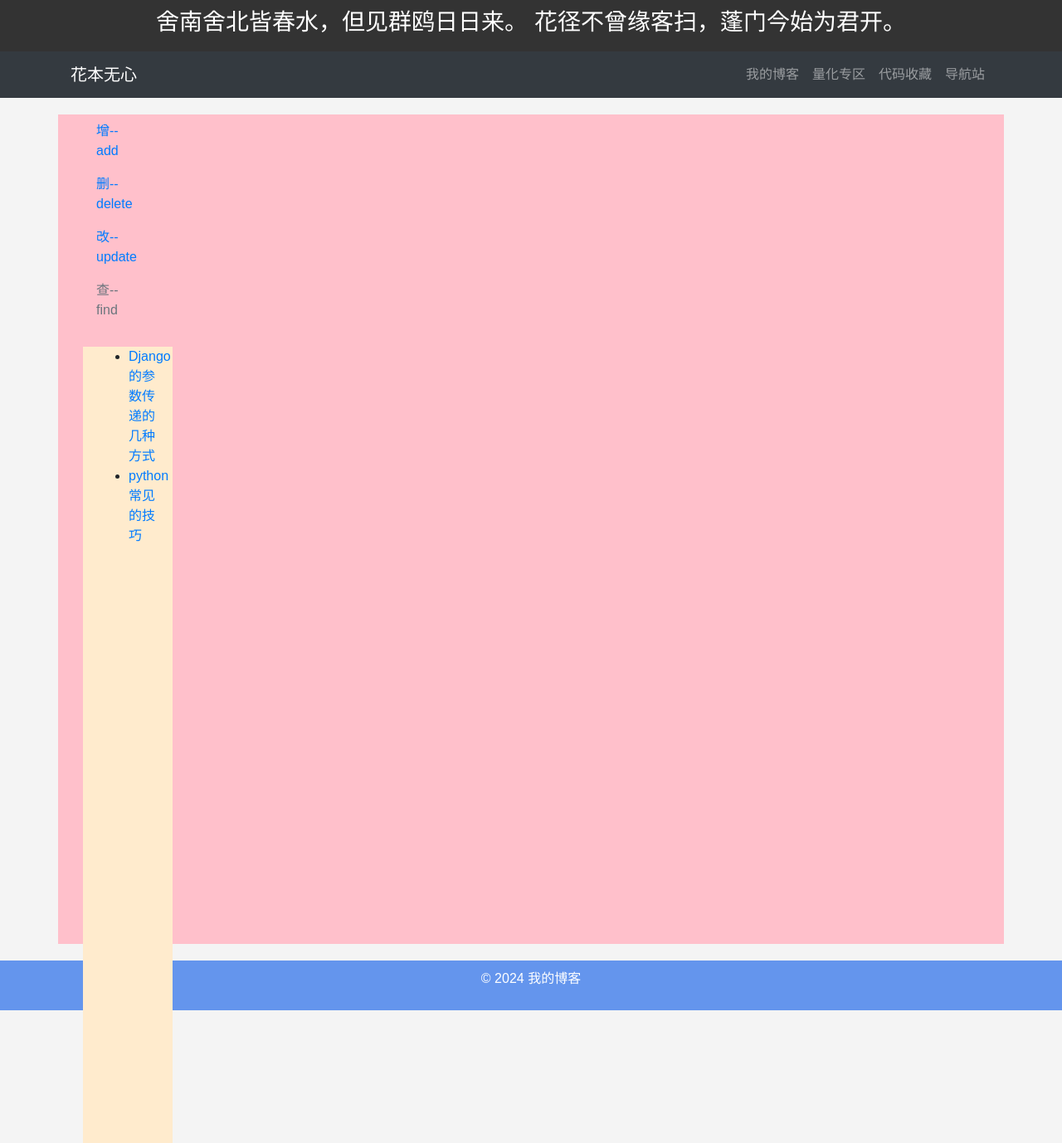
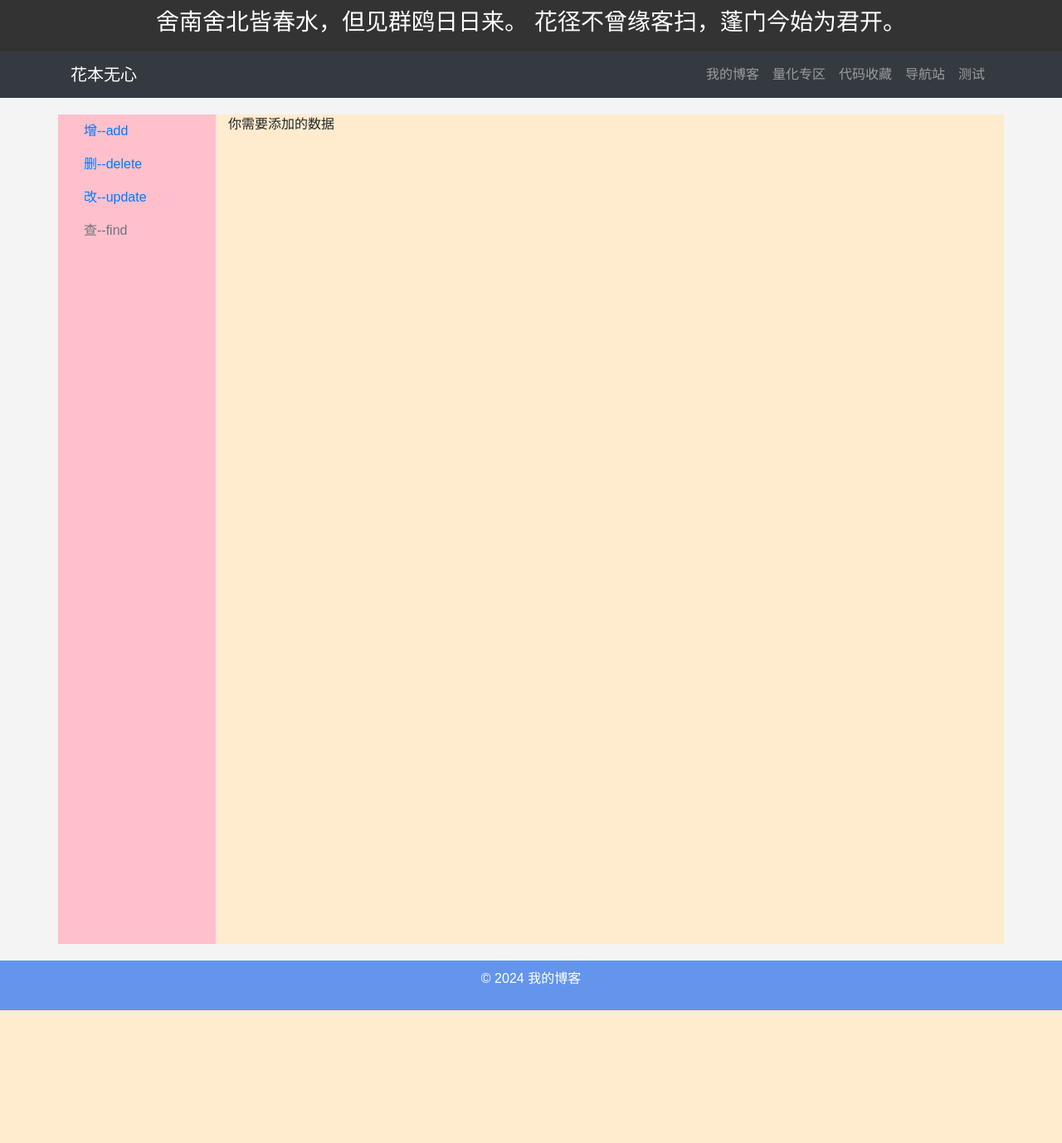
Before and after one commit to xiejunliang2021/Dj_Blog, a Django app: page /blog/add/ in a window 1280 px wide. Shown: the top 1378 px of the page at 83% size. After the commit the page ends 1218 px from the top, so only its background shows below. Run offline with Django 4.2, Linux system fonts and the light colour scheme; some libraries are stand-ins or nearby versions.

Commit message:
在一级导航添加了测试选项，并在二级导航添加了增删改查

```diff
--- a/templates/index.html
+++ b/templates/index.html
@@ -62,6 +62,9 @@
                     <li class="nav-item">
                         <a class="nav-link" href="#">导航站</a>
                     </li>
+                    <li class="nav-item">
+                        <a class="nav-link" href="{% url 'blog:django_test' %}">测试</a>
+                    </li>
                 </ul>
             </div>
         </div>
@@ -107,24 +110,6 @@
 
 
 
-{#        <div class="container">#}
-{#            <h2>git常用命令</h2>#}
-{#            <div>#}
-{#                <ol>#}
-{#                    <li>git add. 将当前文件下的内容添加到暂存区</li>#}
-{#                    <li>git commit -m "第一次修改文件"</li>#}
-{#                    <li>git push origin master  # 推送到GitHub</li>#}
-{#                    <li>git fetch</li>#}
-{#                    <li>执行 git fetch origin master 时，它的意思是从名为 origin 的远程上拉取名为 master 的分支到本地分支 origin/master 中。既然是拉取代码，当然需要同时指定远程名与分支名，所以分开写</li>#}
-{#                    <li>执行 git merge origin/master 时，它的意思是合并名为 origin/master 的分支到当前所在分支。既然是分支的合并，当然就与远程名没有直接的关系，所以没有出现远程名。需要指定的是被合并的分支</li>#}
-{#                    <li>执行 git push origin master 时，它的意思是推送本地的 master 分支到远程 origin，涉及到远程以及分支，当然也得分开写了。</li>#}
-{#                </ol>#}
-{#            </div>#}
-{#            #}
-{#            </div>#}
-
-
-
     </section>
     <footer>
         <p>&copy; 2024 我的博客</p>
--- a/templates/test_add.html
+++ b/templates/test_add.html
@@ -1,5 +1,5 @@
 {% extends 'test_blog.html' %}
 
-{% block body_stock %}
+{% block body %}
     <div>你需要添加的数据</div>
 {% endblock %}
--- a/templates/test_blog.html
+++ b/templates/test_blog.html
@@ -1,10 +1,8 @@
 {% extends 'index.html' %}
 
 {% block second_nav %}
-     <div class="container" style="background-color:pink; height: 1000px">
-          <div class="row">
-            <div class="col-sm-2">
-              <ul class="nav flex-column">
+
+    <ul class="nav flex-column">
           <li class="nav-item">
             <a class="nav-link active" href="{% url 'blog:django_add' %}">增--add</a>
           </li>
@@ -17,17 +15,17 @@
           <li class="nav-item">
             <a class="nav-link disabled">查--find</a>
           </li>
-        </ul>
-            </div>
+    </ul>
+
 {% endblock %}
 
 
-{% block body_stock %}
-    <div class="col-sm-10" style="height: 1000px; background-color: blanchedalmond;">
+{% block body %}
+
 
         <div>你需要查询的数据为</div>
         <div>你需要查询的数据为</div>
 
 
-    </div>
+
 {% endblock %}
--- a/templates/test_del.html
+++ b/templates/test_del.html
@@ -1,5 +1,5 @@
 {% extends 'test_blog.html' %}
 
-{% block body_stock %}
+{% block body %}
     <div>你需要删除的数据</div>
 {% endblock %}
--- a/templates/test_find.html
+++ b/templates/test_find.html
@@ -1,5 +1,5 @@
 {% extends 'test_blog.html' %}
 
-{% block body_stock %}
+{% block body %}
     <div>你需要查询的数据</div>
 {% endblock %}
--- a/templates/test_update.html
+++ b/templates/test_update.html
@@ -1,5 +1,5 @@
 {% extends 'test_blog.html' %}
 
-{% block body_stock %}
+{% block body %}
     <div>你需要修改的数据</div>
 {% endblock %}
```
